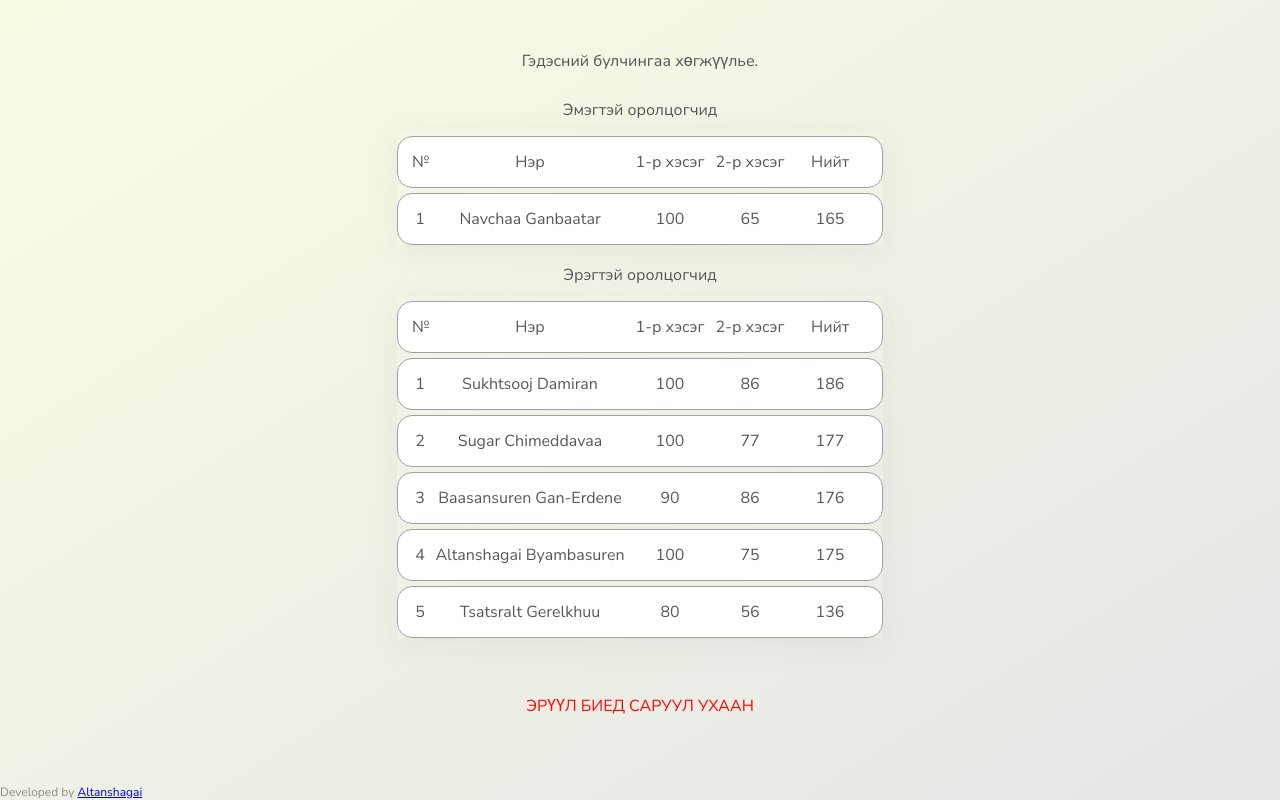
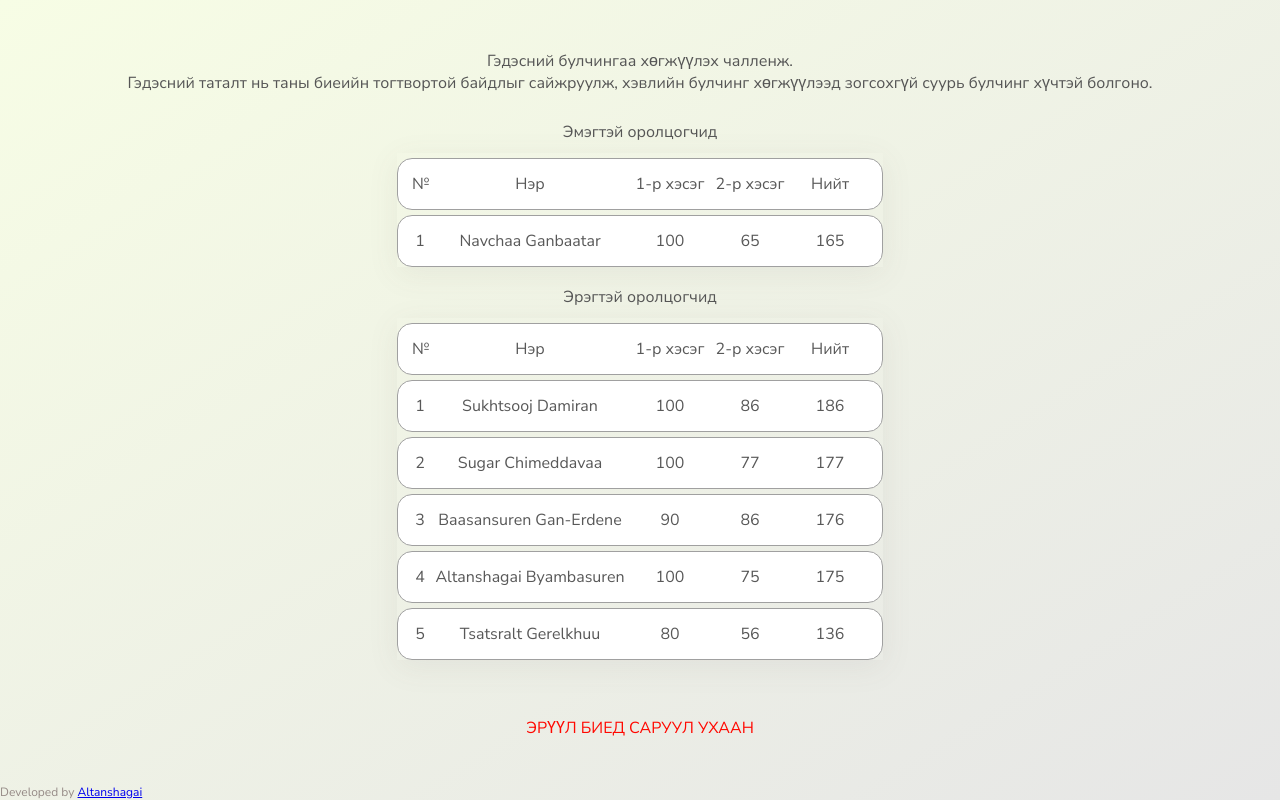
Before and after one commit to Altanshagai-B/Challenge, a plain HTML site: page index.html in a window 1280 px wide. Drawn offline with nearby package versions, Linux system fonts and the light colour scheme.

```diff
--- a/index.html
+++ b/index.html
@@ -13,7 +13,7 @@
     <script src="https://cdnjs.cloudflare.com/ajax/libs/xlsx/0.14.5/xlsx.full.min.js"></script>
 
     <script src="https://cdnjs.cloudflare.com/ajax/libs/jquery/3.3.1/jquery.min.js"></script>
-    <title>Сургалтын Статус Шалгах</title>
+    <title>Sit Up Challenge</title>
   </head>
 
   <body>
@@ -26,8 +26,8 @@
       </div>
 
       <div class="results">
-        <div class="challengeName">Гэдэсний булчингаа хөгжүүлье.</div>
-        <div class="desc"></div>
+        <div class="challengeName">Гэдэсний булчингаа хөгжүүлэх чалленж.</div>
+        <div class="desc">Гэдэсний таталт нь таны биеийн тогтвортой байдлыг сайжруулж, хэвлийн булчинг хөгжүүлээд зогсохгүй суурь булчинг хүчтэй болгоно.</div>
       </div>
       <div class="gender">Эмэгтэй оролцогчид</div>
       <div id="emegtei" class="emegteiList">
```
